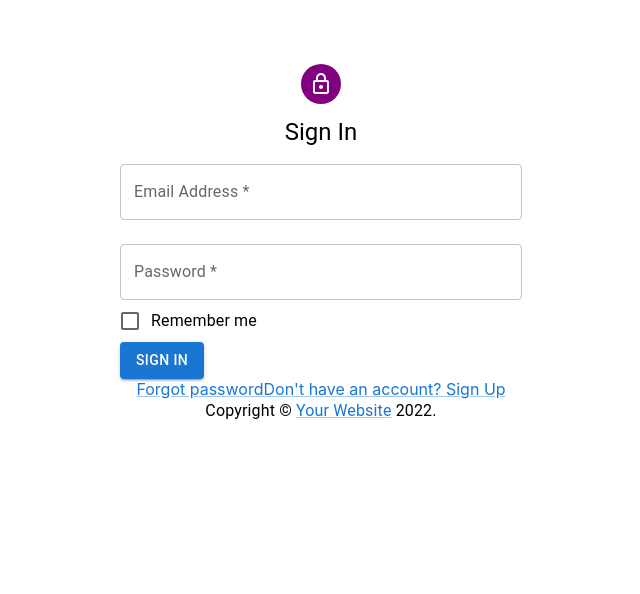
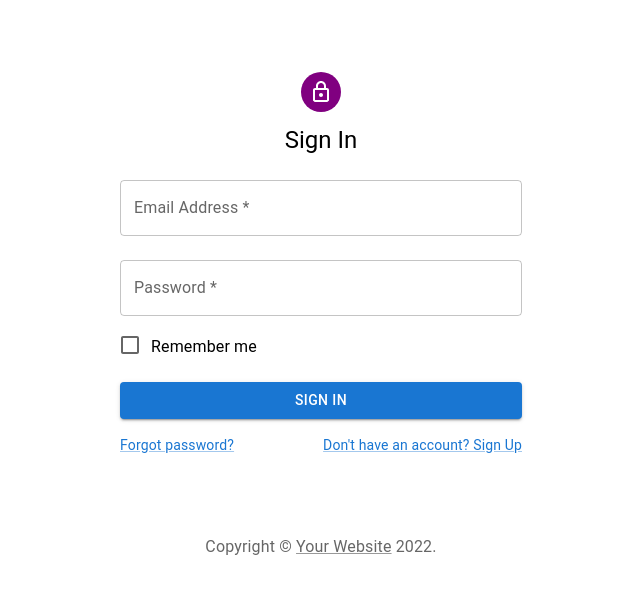
Before and after one commit to k4-100/mui-tutorial, a React (Create React App) app: page / in a window 1280 px wide. Shown: the top 594 px of the page, without its empty margins (319-959 px from the left). Built offline with nearby package versions, Linux system fonts and the light colour scheme.

Commit message:
improved the placement for Checkbox label

```diff
--- a/src/App.js
+++ b/src/App.js
@@ -15,9 +15,9 @@ export default function App() {
   return (
     <>
       <Container
-        sx={{ mt: 8, px: 1, textAlign: "center", width: "min(450px, 100%)" }}
+        sx={{ mt: 9, px: 1, textAlign: "center", width: "min(450px, 100%)" }}
       >
-        <Box>
+        <Box sx={{ mb: 3 }}>
           <LockOutlined
             sx={{
               background: "purple",
@@ -26,11 +26,11 @@ export default function App() {
               p: 1,
             }}
           />
-          <Typography variant="h5" sx={{ mt: 1, mb: 2 }}>
+          <Typography variant="h5" sx={{ mt: 1 }}>
             Sign In
           </Typography>
         </Box>
-        <Box sx={{ display: "flex", flexDirection: "column" }}>
+        <Box sx={{ display: "flex", flexDirection: "column", mb: 1 }}>
           <TextField
             id="email"
             label="Email Address *"
@@ -42,17 +42,37 @@ export default function App() {
         <FormControlLabel
           control={<Checkbox />}
           label="Remember me"
-          sx={{ width: "100%" }}
+          sx={[
+            {
+              width: "100%",
+              display: "flex",
+              alignItems: "",
+              "& .MuiFormControlLabel-label": {
+                mt: 0.5,
+              },
+            },
+          ]}
         />
-        <Button variant="contained" sx={{ display: "block" }}>
+        <Button
+          variant="contained"
+          sx={{ display: "block", width: 1, mt: 2, mb: 1 }}
+        >
           Sign in
         </Button>
-        <Box>
-          <Link href="#">Forgot password</Link>
-          <Link href="#">Don't have an account? Sign Up</Link>
+        <Box display={"flex"} sx={{ justifyContent: "space-between", my: 2 }}>
+          <Link href="#" variant="body2">
+            Forgot password?
+          </Link>
+          <Link href="#" variant="body2">
+            Don't have an account? Sign Up
+          </Link>
         </Box>
-        <Typography>
-          Copyright © <Link href="#">Your Website</Link> 2022.
+        <Typography color="text.secondary" sx={{ mt: 10 }}>
+          Copyright ©{" "}
+          <Link href="#" color="text.secondary">
+            Your Website
+          </Link>{" "}
+          2022.
         </Typography>
       </Container>
     </>
```
